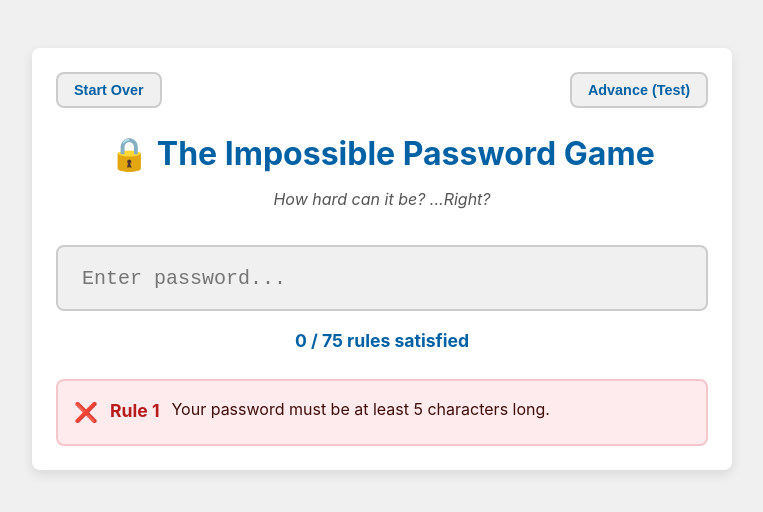
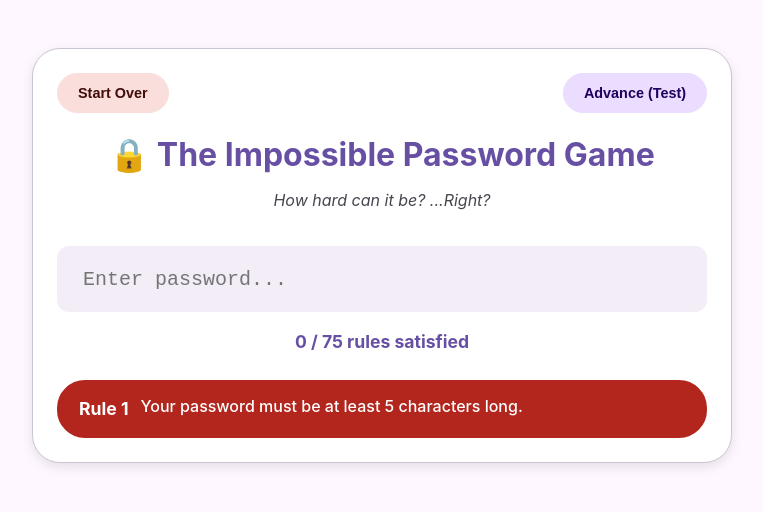
Before and after one commit to ArskaBoii/TheImpossiblePasswordGame, a plain HTML site: page index.html in a window 1280 px wide. Shown: the whole page, without its empty margins (258-1021 px from the left). Drawn offline with Linux system fonts and the light colour scheme.

Commit message:
Update index.html

```diff
--- a/index.html
+++ b/index.html
@@ -3,33 +3,49 @@
 <head>
     <meta charset="UTF-8">
     <meta name="viewport" content="width=device-width, initial-scale=1.0">
-    <title>The Impossible Password Game (Functionality-Only)</title>
+    <title>The Impossible Password Game (Expressive-Only)</title>
 
     <style>
-        /* --- Minimal, Functional, NO-ANIMATION UI --- */
+        /* --- NEW: Material 3 Expressive (NO ANIMATIONS) --- */
         :root {
-            --color-bg: #f0f0f0;
-            --color-text: #111;
-            --color-card: #ffffff;
-            --color-input: #f0f0f0;
-            --color-border: #ccc;
-            --color-highlight: #0061a4;
-            --color-satisfied: #dff6dd;
-            --color-satisfied-text: #0a390a;
-            --color-broken: #fdebee;
-            --color-broken-text: #410e0b;
+            /* M3 Expressive Color Palette */
+            --color-bg: #FEF7FF; /* Light lavender/pink background */
+            --color-text: #1E192B; /* Dark text */
+            --color-card: #FFFFFF;
+            --color-input: #F3EDF7; /* Light purple input bg */
+            --color-border: #CAC4D0;
+
+            /* Primary (Purple) */
+            --color-primary: #6750A4;
+            --color-on-primary: #FFFFFF;
+            --color-primary-container: #EADDFF;
+            --color-on-primary-container: #21005E;
+
+            /* Error (Red) */
+            --color-error: #B3261E;
+            --color-on-error: #FFFFFF;
+            --color-error-container: #F9DEDC;
+            --color-on-error-container: #410E0B;
+
+            /* Neutral/Surface */
+            --color-surface-variant: #E7E0EC;
+            --color-on-surface-variant: #49454F;
 
             --font-main: -apple-system, BlinkMacSystemFont, "Segoe UI", Roboto, Helvetica, Arial, sans-serif;
             --font-mono: "Courier New", Courier, monospace;
 
             --shadow: 0 4px 12px rgba(0, 0, 0, 0.1);
-            --border-radius: 8px;
+            --border-radius: 28px; /* M3's large rounded corner */
+            --border-radius-small: 12px;
         }
 
         * {
             box-sizing: border-box;
             margin: 0;
             padding: 0;
+            /* NO ANIMATIONS! */
+            transition: none 0s;
+            animation: none 0s;
         }
 
         body {
@@ -49,14 +65,16 @@
             border-radius: var(--border-radius);
             box-shadow: var(--shadow);
             position: relative;
+            border: 1px solid var(--color-border);
         }
 
         h1 {
             text-align: center;
-            color: var(--color-highlight);
+            color: var(--color-primary);
             margin-top: 3.5rem;
             margin-bottom: 0.5rem;
             font-size: 2rem;
+            font-weight: 700;
         }
 
         h1 .icon {
@@ -65,7 +83,7 @@
 
         .intro {
             text-align: center;
-            color: #555;
+            color: var(--color-on-surface-variant);
             margin-bottom: 2rem;
             font-style: italic;
         }
@@ -84,8 +102,8 @@
             font-size: 1.25rem;
             background-color: var(--color-input);
             color: var(--color-text);
-            border: 2px solid var(--color-border);
-            border-radius: var(--border-radius);
+            border: 2px solid var(--color-input);
+            border-radius: var(--border-radius-small);
             font-family: var(--font-mono);
             resize: none;
             overflow: hidden;
@@ -94,6 +112,12 @@
             word-break: break-all;
         }
 
+        #passwordInput:focus {
+            outline: 2px solid var(--color-primary);
+            border-color: var(--color-primary);
+            background-color: var(--color-bg);
+        }
+
         #passwordInput:disabled {
             background-color: #eee;
             color: #999;
@@ -102,7 +126,7 @@
         /* --- Rule Counter --- */
         #ruleCounter {
             font-weight: bold;
-            color: var(--color-highlight);
+            color: var(--color-primary);
             text-align: center;
             margin-bottom: 1.5rem;
             font-size: 1.1rem;
@@ -118,17 +142,17 @@
 
         .rule {
             display: flex;
-            align-items: flex-start;
-            padding: 1rem;
-            border-radius: var(--border-radius);
+            align-items: center; /* Center text vertically */
+            padding: 0.75rem 1.25rem;
+            border-radius: var(--border-radius); /* Fully rounded */
             border: 2px solid var(--color-border);
-            opacity: 1; /* Instantly visible */
-            transform: none; /* No movement */
+            min-height: 52px;
+            font-weight: 500;
         }
 
         .rule-number {
-            font-weight: bold;
-            color: var(--color-highlight);
+            font-weight: 700;
+            color: var(--color-on-surface-variant);
             margin-right: 0.75rem;
             font-size: 1.1rem;
             flex-shrink: 0;
@@ -136,63 +160,69 @@
 
         .rule-text {
             flex-grow: 1;
+            color: var(--color-on-surface-variant);
         }
 
         .rule-info {
             display: block;
             font-size: 0.9rem;
             font-style: italic;
-            color: #555;
+            color: var(--color-on-surface-variant);
             margin-top: 0.25rem;
         }
 
         /* Rule States (Instant) */
         .rule.satisfied {
-            background-color: var(--color-satisfied);
-            border-color: #a5d6a7;
-            color: var(--color-satisfied-text);
-        }
-
-        .rule.satisfied .rule-number {
-            color: var(--color-satisfied-text);
-        }
-
+            /* M3 Filled Button Style */
+            background-color: var(--color-primary);
+            border-color: var(--color-primary);
+            color: var(--color-on-primary);
+        }
+
+        .rule.satisfied .rule-number,
+        .rule.satisfied .rule-text,
         .rule.satisfied .rule-info {
-            color: #388e3c;
-        }
-
-        .rule.satisfied::before {
-            content: "✅";
-            margin-right: 0.75rem;
-            font-size: 1.2rem;
+            color: var(--color-on-primary);
         }
 
         .rule.broken {
-            background-color: var(--color-broken);
-            border-color: #f5c6cb;
-            color: var(--color-broken-text);
-        }
-
-        .rule.broken .rule-number {
-            color: #b71c1c;
-        }
-
+            /* M3 Error Button Style */
+            background-color: var(--color-error);
+            border-color: var(--color-error);
+            color: var(--color-on-error);
+        }
+
+        .rule.broken .rule-number,
+        .rule.broken .rule-text,
         .rule.broken .rule-info {
-            color: #d32f2f;
-        }
-
+            color: var(--color-on-error);
+        }
+
+        /* Remove old icons */
+        .rule.satisfied::before,
         .rule.broken::before {
-            content: "❌";
-            margin-right: 0.75rem;
-            font-size: 1.2rem;
+            content: "";
+            margin-right: 0;
+        }
+
+        /* --- NEW EMOJI VISIBILITY FIX --- */
+        .rule .emoji {
+            /* Adds a subtle "pop" from the background */
+            text-shadow: 0 0 1px rgba(0,0,0,0.4);
+        }
+        .rule.satisfied .emoji,
+        .rule.broken .emoji {
+            /* Adds a subtle white "glow" to pop against dark backgrounds */
+            text-shadow: 0 0 3px rgba(255,255,255,0.7),
+                         0 0 5px rgba(255,255,255,0.5);
         }
 
         /* --- Final Checkbox --- */
         #finalCheckWrapper {
             display: none;
-            margin-bottom: 1.5rem; /* Moved margin to bottom */
+            margin-bottom: 1.5rem;
             padding: 1rem;
-            background-color: var(--color-input);
+            background-color: var(--color-primary-container);
             border-radius: var(--border-radius);
             text-align: center;
         }
@@ -200,14 +230,14 @@
         #finalCheckWrapper label {
             font-size: 1.1rem;
             font-weight: bold;
-            color: var(--color-highlight);
+            color: var(--color-on-primary-container);
             cursor: pointer;
         }
 
         #finalCheck {
             margin-right: 0.75rem;
             transform: scale(1.5);
-            accent-color: var(--color-highlight);
+            accent-color: var(--color-primary);
             cursor: pointer;
         }
 
@@ -216,17 +246,18 @@
             display: none; /* Hidden by default */
             padding: 1rem;
             margin-bottom: 1rem;
-            background-color: #f5EFE6; /* A 'muddy' or 'dry' color */
-            border: 2px solid #8B4513; /* Brown border */
+            background-color: var(--color-error-container);
+            border: 2px solid var(--color-error);
             border-radius: var(--border-radius);
-            color: #5D4037;
+            color: var(--color-on-error-container);
             font-size: 1.1rem;
+            font-weight: 500;
             text-align: center;
             line-height: 1.5;
         }
 
         #mudEventReminder strong {
-            color: #D32F2F; /* Red for the timer */
+            color: var(--color-error); /* Red for the timer */
             font-size: 1.2rem;
             display: block;
             margin-top: 0.5rem;
@@ -236,37 +267,41 @@
         #resetButton, #cheatButton {
             position: absolute;
             top: 1.5rem;
-            padding: 0.5rem 1rem;
+            padding: 0.5rem 1.25rem;
             font-size: 0.9rem;
             font-weight: bold;
-            border-radius: var(--border-radius);
+            border-radius: 20px; /* Fully rounded */
             cursor: pointer;
-            background-color: var(--color-input);
-            border: 2px solid var(--color-border);
-            color: var(--color-highlight);
+            background-color: var(--color-primary-container);
+            border: 1px solid var(--color-primary-container);
+            color: var(--color-on-primary-container);
+            height: 40px;
         }
 
         #resetButton {
             left: 1.5rem;
+            background-color: var(--color-error-container);
+            border-color: var(--color-error-container);
+            color: var(--color-on-error-container);
         }
         #resetButton:hover {
-            background-color: var(--color-broken);
-            color: var(--color-broken-text);
+            background-color: var(--color-error);
+            color: var(--color-on-error);
         }
 
         #cheatButton {
             right: 1.5rem;
         }
         #cheatButton:hover {
-            background-color: var(--color-satisfied);
-            color: var(--color-satisfied-text);
+            background-color: var(--color-primary);
+            color: var(--color-on-primary);
         }
 
         /* --- Win State --- */
         .win-message {
             text-align: center;
             font-size: 2rem;
-            color: var(--color-satisfied-text);
+            color: var(--color-primary);
         }
 
         .final-password-wrapper {
@@ -275,7 +310,7 @@
             color: var(--color-text);
             background-color: var(--color-input);
             padding: 1rem;
-            border-radius: var(--border-radius);
+            border-radius: var(--border-radius-small);
             border: 2px solid var(--color-border);
             margin-top: 1.5rem;
             word-break: break-all;
@@ -290,14 +325,15 @@
             left: 50%;
             transform: translate(-50%, -50%); /* Centered */
             padding: 2rem;
-            background-color: rgba(10, 10, 10, 0.95);
-            color: #f44336;
+            background-color: var(--color-error-container);
+            color: var(--color-error);
             font-size: 2rem;
             font-weight: bold;
             text-align: center;
             z-index: 10000;
             border-radius: var(--border-radius);
             box-shadow: var(--shadow);
+            border: 2px solid var(--color-error);
         }
 
         /* --- Chaos Element --- */
@@ -315,9 +351,8 @@
             .container { margin: 0.5rem auto; padding: 1rem; }
             h1 { font-size: 1.5rem; margin-top: 4rem; }
             #passwordInput { font-size: 1rem; padding: 0.75rem 1rem; min-height: 50px; }
-            .rule { padding: 0.75rem; }
+            .rule { padding: 0.75rem 1rem; }
             .rule-number { font-size: 1rem; margin-right: 0.5rem; }
-            .rule::before { font-size: 1rem; margin-right: 0.5rem; }
             #resetButton, #cheatButton { padding: 0.25rem 0.75rem; font-size: 0.8rem; top: 1rem; }
             #resetButton { left: 1rem; }
             #cheatButton { right: 1rem; }
@@ -593,6 +628,8 @@
             ];
 
             const allCountryCodes = ["AF","AX","AL","DZ","AS","AD","AO","AI","AQ","AG","AR","AM","AW","AU","AT","AZ","BS","BH","BD","BB","BY","BE","BZ","BJ","BM","BT","BO","BQ","BA","BW","BV","BR","IO","BN","BG","BF","BI","CV","KH","CM","CA","KY","CF","TD","CL","CN","CX","CC","CO","KM","CG","CD","CK","CR","CI","HR","CU","CW","CY","CZ","DK","DJ","DM","DO","EC","EG","SV","GQ","ER","EE","SZ","ET","FK","FO","FJ","FI","FR","GF","PF","TF","GA","GM","GE","DE","GH","GI","GR","GL","GD","GP","GU","GT","GG","GN","GW","GY","HT","HM","VA","HN","HK","HU","IS","IN","ID","IR","IQ","IE","IM","IL","IT","JM","JP","JE","JO","KZ","KE","KI","KP","KR","KW","KG","LA","LV","LB","LS","LR","LY","LI","LT","LU","MO","MG","MW","MY","MV","ML","MT","MH","MQ","MR","MU","YT","MX","FM","MD","MC","MN","ME","MS","MA","MZ","MM","NA","NR","NP","NL","NC","NZ","NI","NE","NG","NU","NF","MP","NO","OM","PK","PW","PS","PA","PG","PY","PE","PH","PN","PL","PT","PR","QA","MK","RO","RU","RW","RE","BL","SH","KN","LC","MF","PM","VC","WS","SM","ST","SA","SN","RS","SC","SL","SG","SX","SK","SI","SB","SO","ZA","GS","SS","ES","LK","SD","SR","SJ","SE","CH","SY","TW","TJ","TZ","TH","TL","TG","TK","TO","TT","TN","TR","TM","TC","TV","UG","UA","AE","GB","US","UM","UY","UZ","VU","VE","VN","VG","VI","WF","EH","YE","ZM","ZW"];
+
+            // *** THIS IS THE FIX ***
             const usStateCodes = ["AL", "AK", "AZ", "AR", "CA", "CO", "CT", "DE", "FL", "GA", "HI", "ID", "IL", "IN", "IA", "KS", "KY", "LA", "ME", "MD", "MA", "MI", "MN", "MS", "MO", "MT", "NE", "NV", "NH", "NJ", "NM", "NY", "NC", "ND", "OH", "OK", "OR", "PA", "RI", "SC", "SD", "TN", "TX", "UT", "VT", "VA", "WA", "WV", "WI", "WY"];
 
             const monthNames = ["January", "February", "March", "April", "May", "June", "July", "August", "September", "October", "November", "December"];
@@ -855,8 +892,8 @@
                     }
                 },
                 {
-                    id: 27,
-                    description: "Your password must include two poop emojis: 💩💩.",
+                    id: 27, // *** EMOJI FIX ***
+                    description: "Your password must include two poop emojis: <span class='emoji'>💩</span><span class='emoji'>💩</span>.",
                     check: (pass, state) => {
                         if (state.game.poopRulePassed) {
                             return { satisfied: true, info: "Requirement met." };
@@ -875,8 +912,8 @@
                     }
                 },
                 {
-                    id: 28, // *** PETE LOGIC FIX ***
-                    description: "Oh no! A wild 🐛 has appeared... His name is Pete. Keep him safe in some soil 💩🐛💩.",
+                    id: 28, // *** EMOJI + PETE LOGIC FIX ***
+                    description: "Oh no! A wild <span class='emoji'>🐛</span> has appeared... His name is Pete. Keep him safe in some soil <span class='emoji'>💩</span><span class='emoji'>🐛</span><span class='emoji'>💩</span>.",
                     check: (pass, state) => {
                         const chaosEl = document.getElementById('chaos');
                         const isSafe = pass.includes("💩🐛💩");
@@ -1118,8 +1155,8 @@
                     }
                 },
                 {
-                    id: 44,
-                    description: "The hurricane passed! But Pete is exposed! Get him back in his soil 💩🐛💩.",
+                    id: 44, // *** EMOJI FIX ***
+                    description: "The hurricane passed! But Pete is exposed! Get him back in his soil <span class='emoji'>💩</span><span class='emoji'>🐛</span><span class='emoji'>💩</span>.",
                     check: (pass, state) => {
                         if (!state.game.peteIsAlive) {
                             return { satisfied: false, info: "It's too late for Pete." };
@@ -1271,8 +1308,8 @@
                     }
                 },
                 {
-                    id: 56,
-                    description: (state) => `Your password's temperature must be below ${state.game.temperatureTarget || "..."}°C. Letters heat it (+1°C), ❄️ or 🥶 cool it (-10°C).`,
+                    id: 56, // *** EMOJI FIX ***
+                    description: (state) => `Your password's temperature must be below ${state.game.temperatureTarget || "..."}°C. Letters heat it (+1°C), <span class='emoji'>❄️</span> or <span class='emoji'>🥶</span> cool it (-10°C).`,
                     check: (pass, state) => {
                         const letters = (pass.match(/[a-zA-Z]/g) || []).length;
                         const coolers = (pass.match(/[❄️🥶]/g) || []).length * 10;
```
